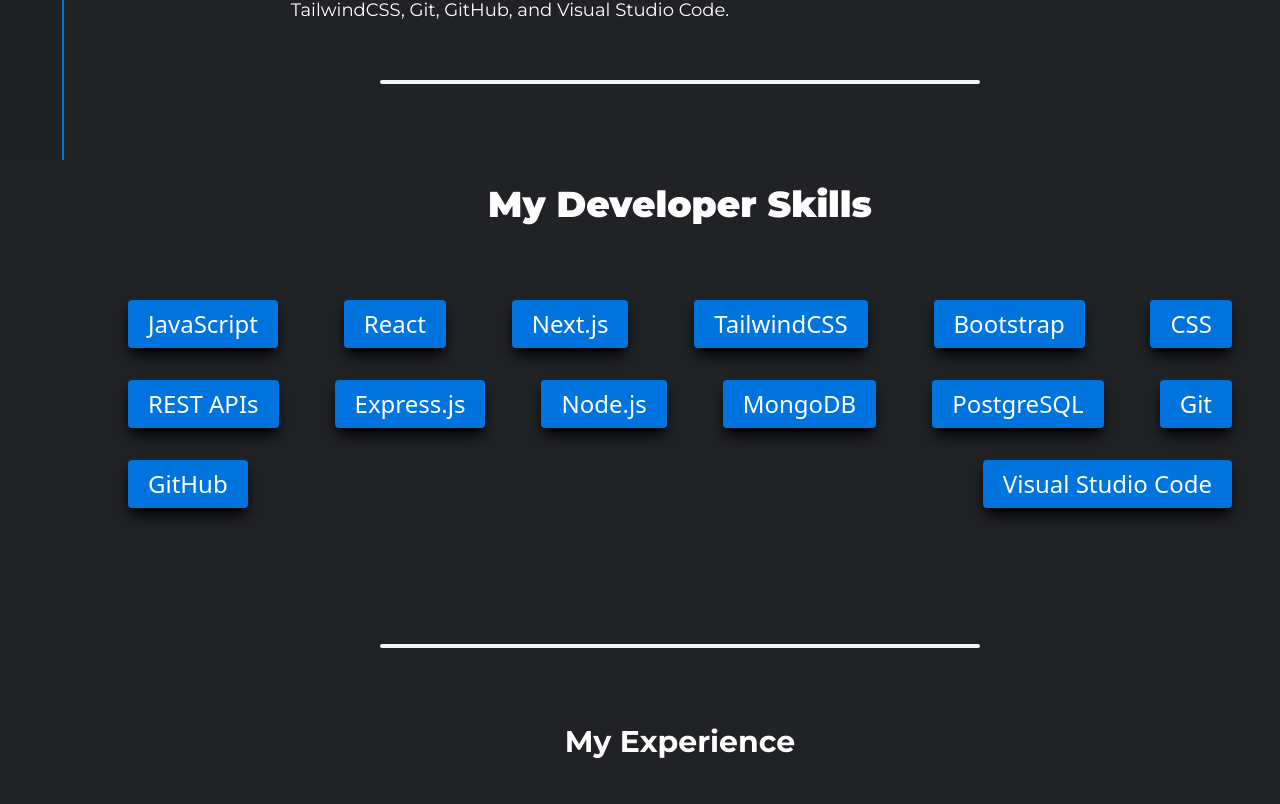
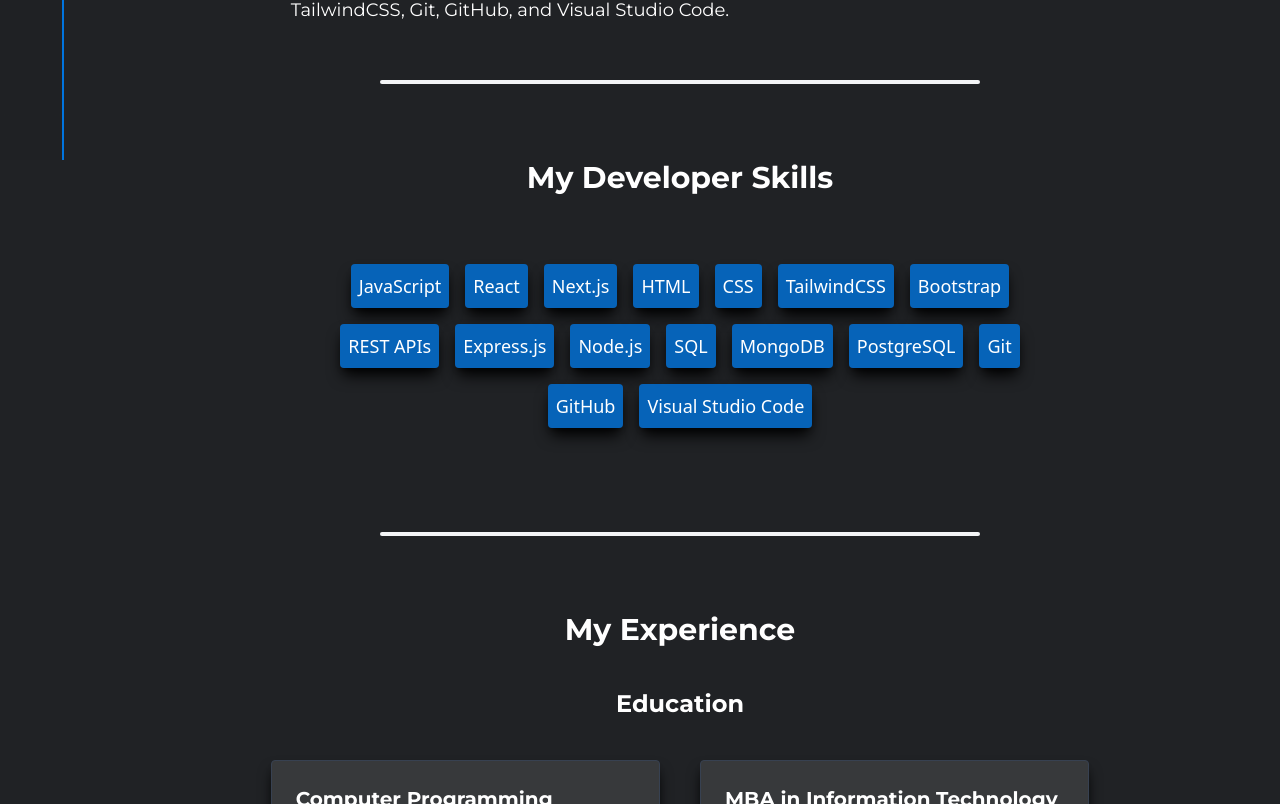
Before and after one commit to fmeneses-graca/my-website, a Next.js app: page / in a window 1280 px wide. Shown: the part 640-1444 px from the top of the page. Built offline with nearby package versions, Linux system fonts and the light colour scheme.

Commit message:
Refactor skills.js

```diff
--- a/components/skills.js
+++ b/components/skills.js
@@ -1,33 +1,33 @@
 export default function Skills() {
     return (
-        <div className="flex-col justify-items-center py-10 px-4">
+        <div className="section-container">
+            <h1>My Developer Skills</h1>
 
-            <h2 className="flex justify-center py-5 px-4 text-4xl font-roboto font-black text-white">My Developer Skills</h2>
-
-            <div className="flex flex-wrap py-10 px-4 justify-between">
+            <div className="flex-container py-10 md:w-2/3 md:mx-auto">
                 <SkillElement text="JavaScript" />
                 <SkillElement text="React" />
                 <SkillElement text="Next.js" />
+                <SkillElement text="HTML" />
+                <SkillElement text="CSS" />
                 <SkillElement text="TailwindCSS" />
                 <SkillElement text="Bootstrap" />
-                <SkillElement text="CSS" />
                 <SkillElement text="REST APIs" />
                 <SkillElement text="Express.js" />
                 <SkillElement text="Node.js" />
+                <SkillElement text="SQL" />
                 <SkillElement text="MongoDB" />
                 <SkillElement text="PostgreSQL" />
                 <SkillElement text="Git" />
                 <SkillElement text="GitHub" />
                 <SkillElement text="Visual Studio Code" />
             </div>
-
         </div>
     )
 }
 
 function SkillElement({ text }) {
     return (
-        <div className="px-5 py-2 m-4 bg-secondary rounded text-2xl font-roboto text-white shadow-lg shadow-black">
+        <div className="skill-element">
             {text}
         </div>
     )
```
